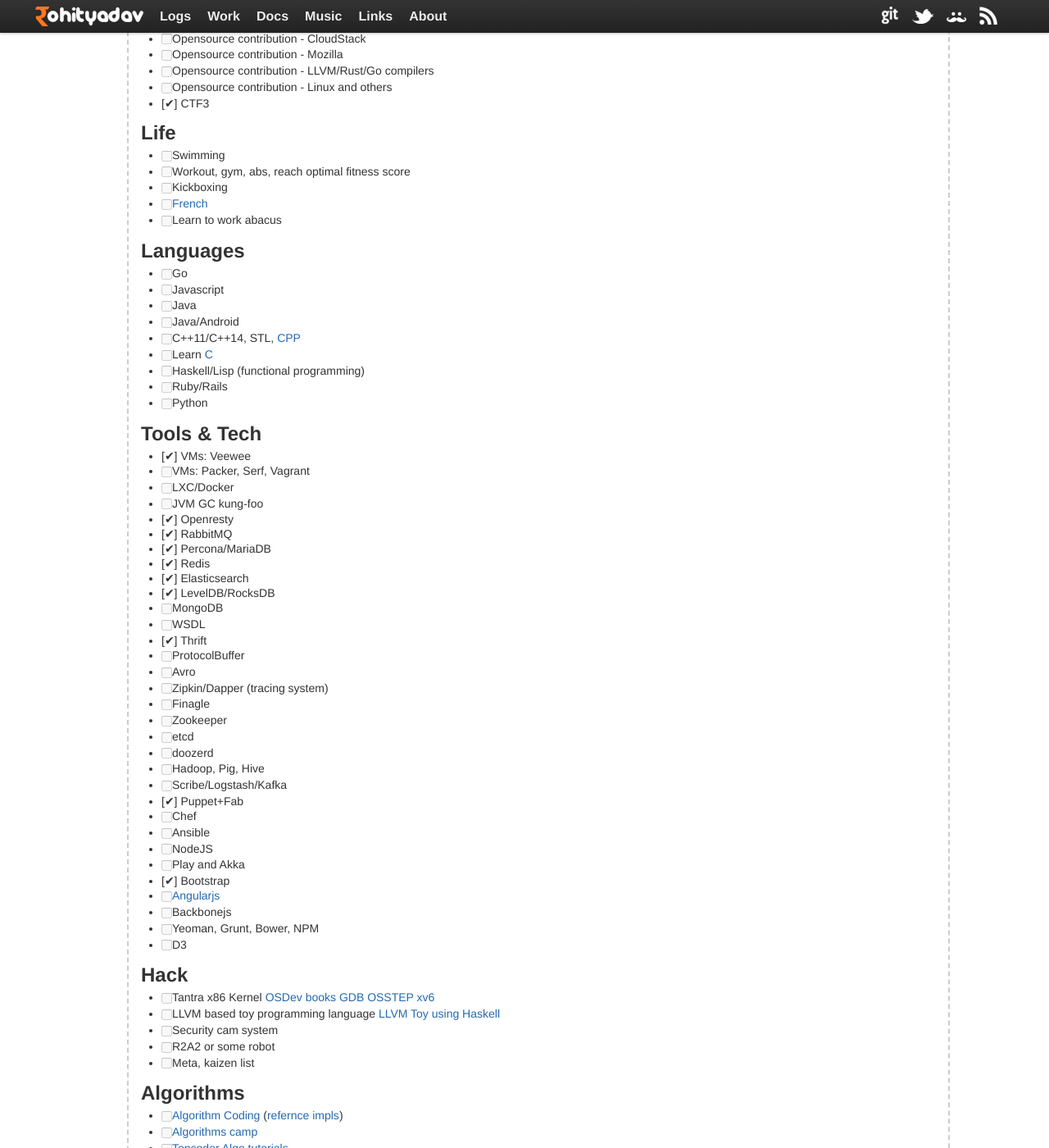
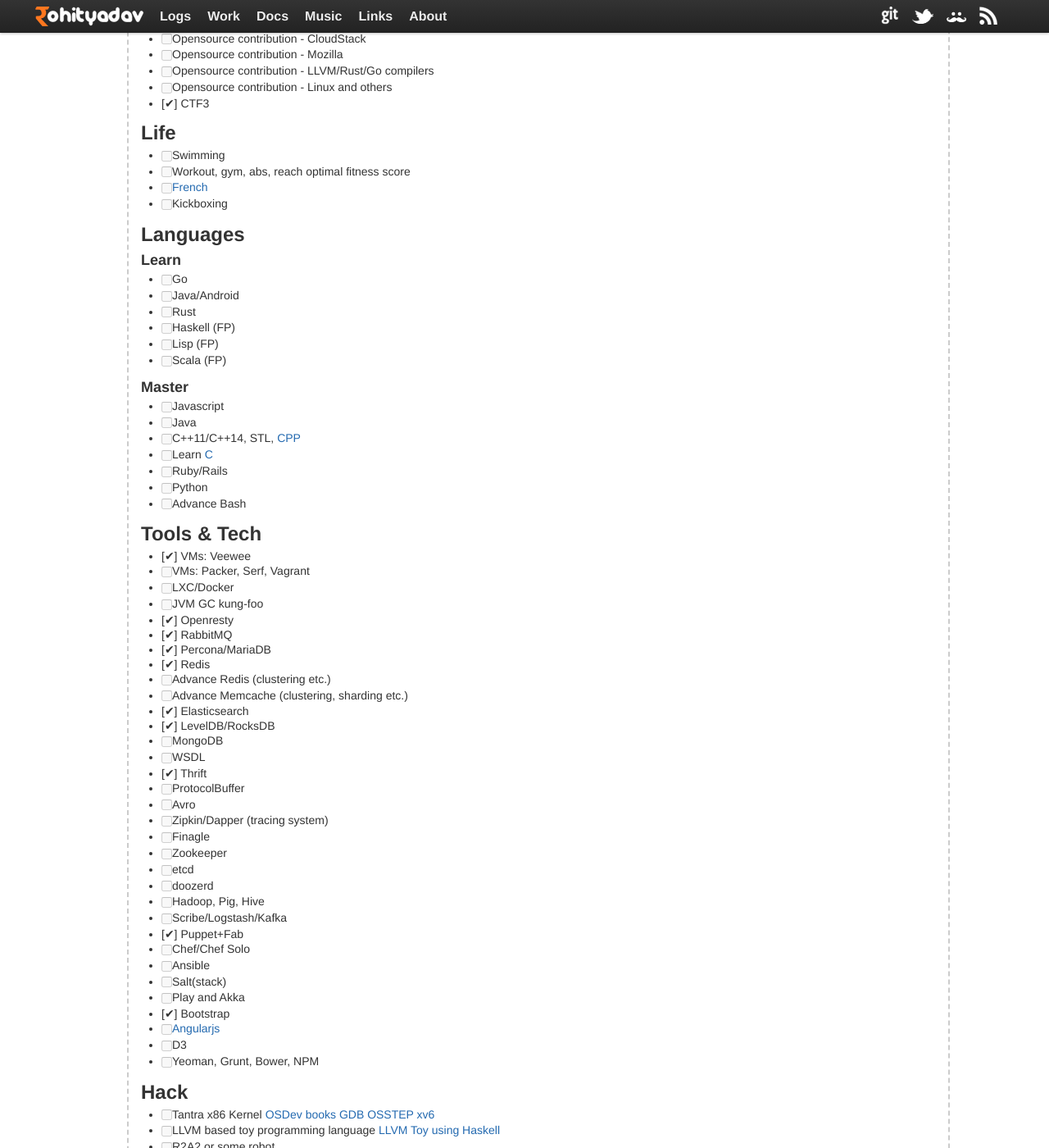
Before and after one commit to rohityadavcloud/rohityadavcloud.github.io, a Jekyll site: the page built from kaizen/index.markdown, in a window 1280 px wide and 1400 px high, scrolled down 293 px. Shown: the whole window at 82% size. Built offline with Jekyll 4.4.1, drawn with Linux system fonts in a browser that asks for light colours; Markdown is read by kramdown in place of the engine named in the settings; some of the changed text lies outside the part shown.

Commit message:
kaizen: update list
Signed-off-by: Rohit Yadav <bhaisaab@baagi.org>

```diff
--- a/kaizen/index.markdown
+++ b/kaizen/index.markdown
@@ -24,21 +24,28 @@
 
 - [ ] Swimming
 - [ ] Workout, gym, abs, reach optimal fitness score
+- [ ] [French](http://www.duolingo.com/skill/fr/Basics-2/1)
 - [ ] Kickboxing
-- [ ] [French](http://www.duolingo.com/skill/fr/Basics-2/1)
-- [ ] Learn to work abacus
 
 ## Languages
 
+### Learn
+
 - [ ] Go
+- [ ] Java/Android
+- [ ] Rust
+- [ ] Haskell (FP)
+- [ ] Lisp (FP)
+- [ ] Scala (FP)
+
+### Master
 - [ ] Javascript
 - [ ] Java
-- [ ] Java/Android
 - [ ] C++11/C++14, STL, [CPP](http://www.learncpp.com)
 - [ ] Learn [C](http://c.learncodethehardway.org/book)
-- [ ] Haskell/Lisp (functional programming)
 - [ ] Ruby/Rails
 - [ ] Python
+- [ ] Advance Bash
 
 ## Tools & Tech
 
@@ -50,6 +57,8 @@
 - [✔] RabbitMQ
 - [✔] Percona/MariaDB
 - [✔] Redis
+- [ ] Advance Redis (clustering etc.)
+- [ ] Advance Memcache (clustering, sharding etc.)
 - [✔] Elasticsearch
 - [✔] LevelDB/RocksDB
 - [ ] MongoDB
@@ -65,23 +74,22 @@
 - [ ] Hadoop, Pig, Hive
 - [ ] Scribe/Logstash/Kafka
 - [✔] Puppet+Fab
-- [ ] Chef
+- [ ] Chef/Chef Solo
 - [ ] Ansible
-- [ ] NodeJS
+- [ ] Salt(stack)
 - [ ] Play and Akka
 - [✔] Bootstrap
 - [ ] [Angularjs](https://github.com/jmcunningham/AngularJS-Learning)
-- [ ] Backbonejs
+- [ ] D3
 - [ ] Yeoman, Grunt, Bower, NPM
-- [ ] D3
 
 ## Hack
 
 - [ ] Tantra x86 Kernel [OSDev books](http://wiki.osdev.org/Books) [GDB](http://beej.us/guide/bggdb/) [OSSTEP](http://pages.cs.wisc.edu/~remzi/OSTEP/) [xv6](http://pdos.csail.mit.edu/6.828/2012/xv6.html)
 - [ ] LLVM based toy programming language [LLVM Toy using Haskell](http://www.stephendiehl.com/llvm/)
-- [ ] Security cam system
 - [ ] R2A2 or some robot
 - [ ] Meta, kaizen list
+- [✔] Security cam system
 
 ## Algorithms
 
```
Also changed, not shown: other parts of kaizen/index.markdown (+5 -6 lines).
